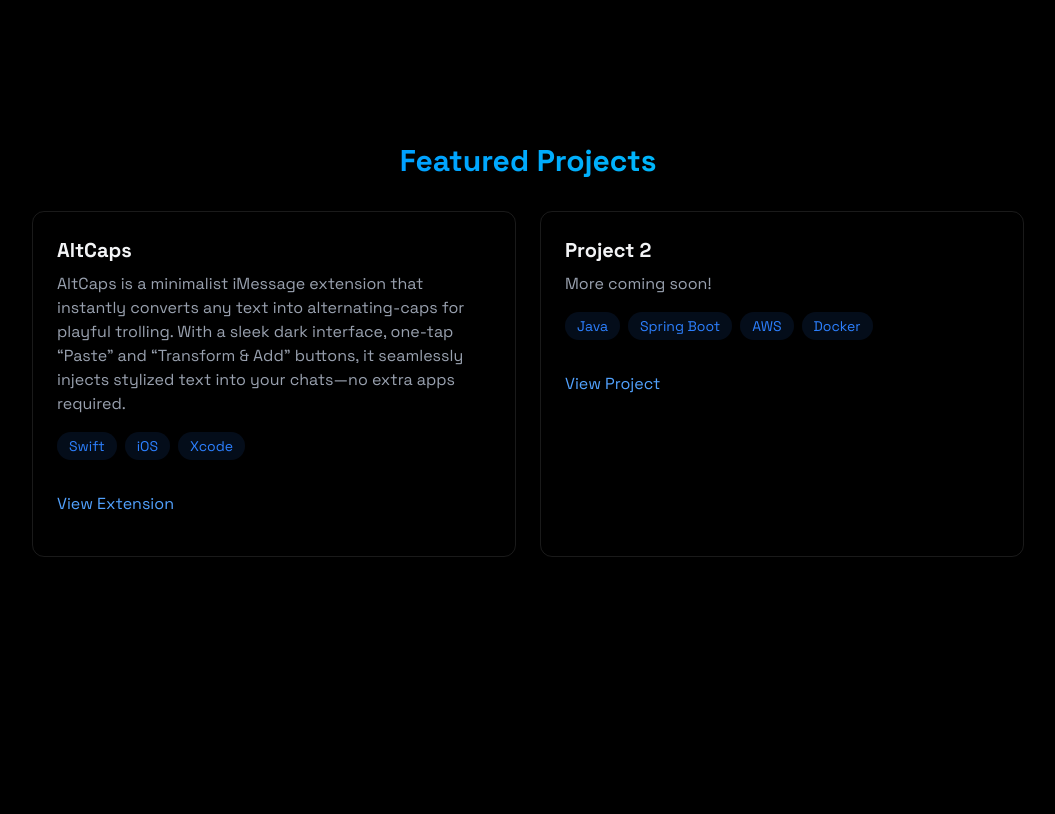
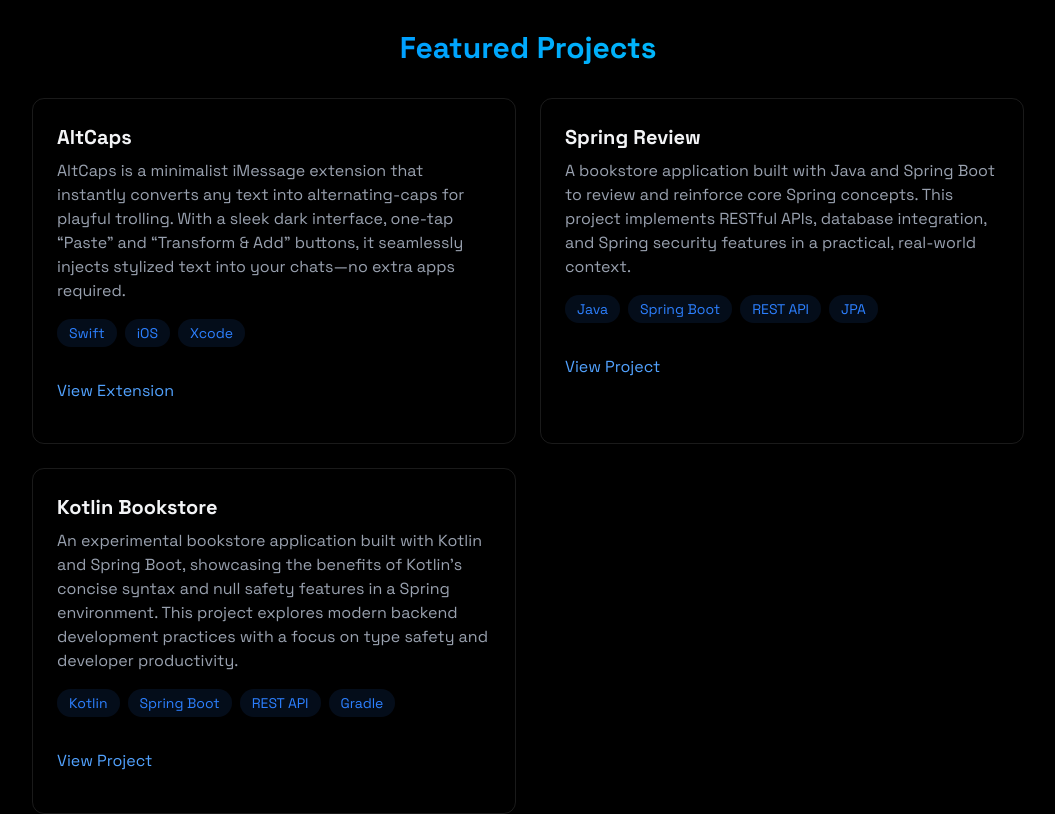
Before and after one commit to farazalam27/fqa-portfolio, a React (Vite) app: page / in a window 1280 px wide. Shown: the part 2060-2874 px from the top of the page, without its empty margins (112-1167 px from the left). Built offline with nearby package versions, Linux system fonts and the light colour scheme.

Commit message:
Added 2 more projects

```diff
--- a/src/components/sections/Projects.jsx
+++ b/src/components/sections/Projects.jsx
@@ -55,12 +55,14 @@
                     <div className="p-6 rounded-xl border border-white/10 hover:-translate-y-1 hover:border-blue-500/30
                                     hover:shadow-[0_2px_8px_rgba(59, 130, 246, 0.1)] transition-all"
                     >
-                        <h3 className="text-xl font-bold mb-2">Project 2</h3>
+                        <h3 className="text-xl font-bold mb-2">Spring Review</h3>
                         <p className="text-gray-400 mb-4">
-                            More coming soon!
+                            A bookstore application built with Java and Spring Boot to review and reinforce core Spring concepts.
+                            This project implements RESTful APIs, database integration, and Spring security features in a
+                            practical, real-world context.
                         </p>
                         <div className="flex flex-wrap gap-2 mb-4">
-                            {["Java", "Spring Boot", "AWS", "Docker"].map((tech, key) => (
+                            {["Java", "Spring Boot", "REST API", "JPA"].map((tech, key) => (
                                 <span
                                     key={key}
                                     className="bg-blue-500/10 text-blue-500 py-1 px-3 rounded-full text-sm hover:bg-blue-500/20
@@ -73,15 +75,56 @@
 
                         <div className="flex justify-between items-center">
                             <a
-                                href="#"
+                                href="https://github.com/farazalam27/spring_review"
+                                target="_blank"
                                 className="text-blue-400 hover:text-blue-300 transition-colors my-4 cursor-pointer"
                                 onClick={(e) => {
                                     e.preventDefault();
-                                    // This is a placeholder link, so we'll just prevent the default action
+                                    window.open("https://github.com/farazalam27/spring_review", "_blank");
                                 }}
                                 onTouchEnd={(e) => {
                                     e.preventDefault();
-                                    // This is a placeholder link, so we'll just prevent the default action
+                                    window.open("https://github.com/farazalam27/spring_review", "_blank");
+                                }}
+                            >
+                                View Project
+                            </a>
+                        </div>
+                    </div>
+
+                    <div className="p-6 rounded-xl border border-white/10 hover:-translate-y-1 hover:border-blue-500/30
+                                    hover:shadow-[0_2px_8px_rgba(59, 130, 246, 0.1)] transition-all"
+                    >
+                        <h3 className="text-xl font-bold mb-2">Kotlin Bookstore</h3>
+                        <p className="text-gray-400 mb-4">
+                            An experimental bookstore application built with Kotlin and Spring Boot, showcasing the benefits
+                            of Kotlin's concise syntax and null safety features in a Spring environment. This project explores
+                            modern backend development practices with a focus on type safety and developer productivity.
+                        </p>
+                        <div className="flex flex-wrap gap-2 mb-4">
+                            {["Kotlin", "Spring Boot", "REST API", "Gradle"].map((tech, key) => (
+                                <span
+                                    key={key}
+                                    className="bg-blue-500/10 text-blue-500 py-1 px-3 rounded-full text-sm hover:bg-blue-500/20
+                                                    hover:shadow-[0_2px_8px_rgba(59, 130, 246, 0.1)] transition"
+                                >
+                                        {tech}
+                                </span>
+                            ))}
+                        </div>
+
+                        <div className="flex justify-between items-center">
+                            <a
+                                href="https://github.com/farazalam27/bookstore"
+                                target="_blank"
+                                className="text-blue-400 hover:text-blue-300 transition-colors my-4 cursor-pointer"
+                                onClick={(e) => {
+                                    e.preventDefault();
+                                    window.open("https://github.com/farazalam27/bookstore", "_blank");
+                                }}
+                                onTouchEnd={(e) => {
+                                    e.preventDefault();
+                                    window.open("https://github.com/farazalam27/bookstore", "_blank");
                                 }}
                             >
                                 View Project
```
